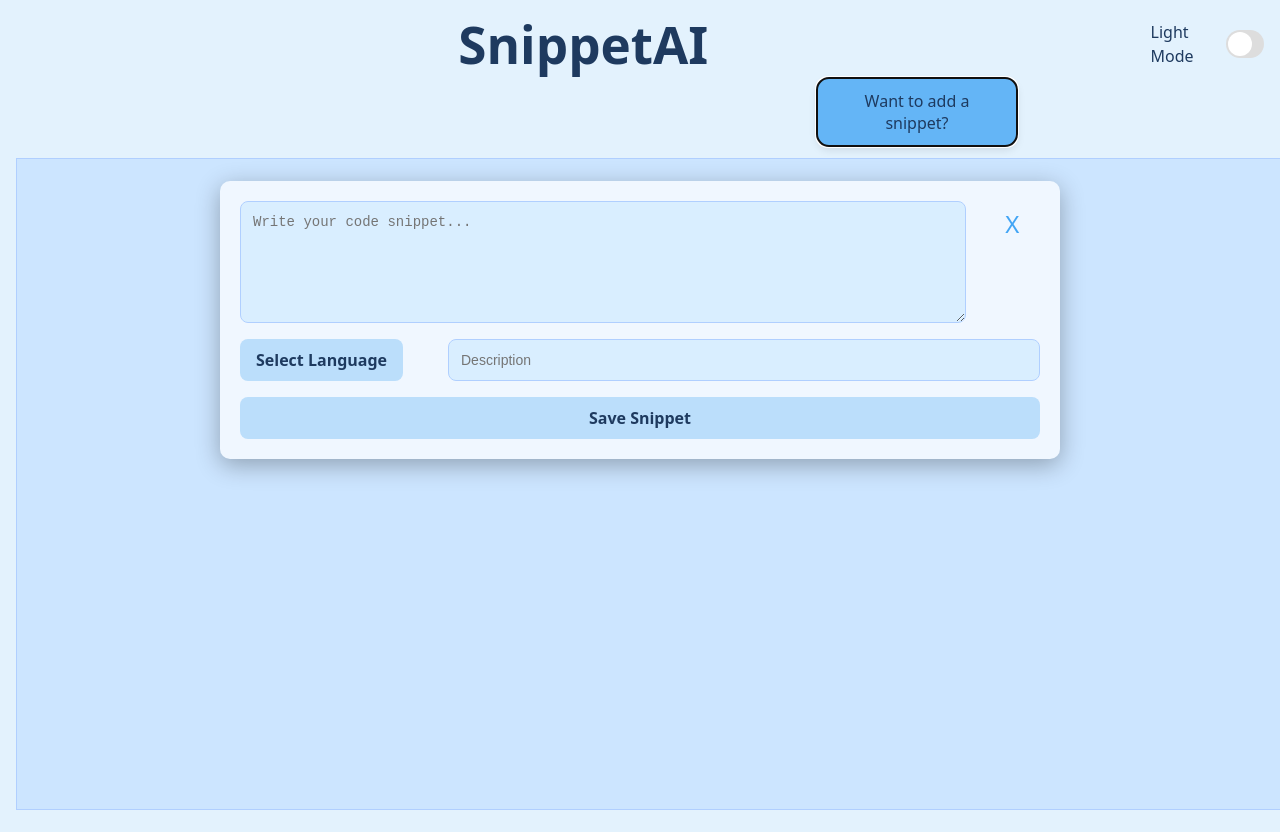
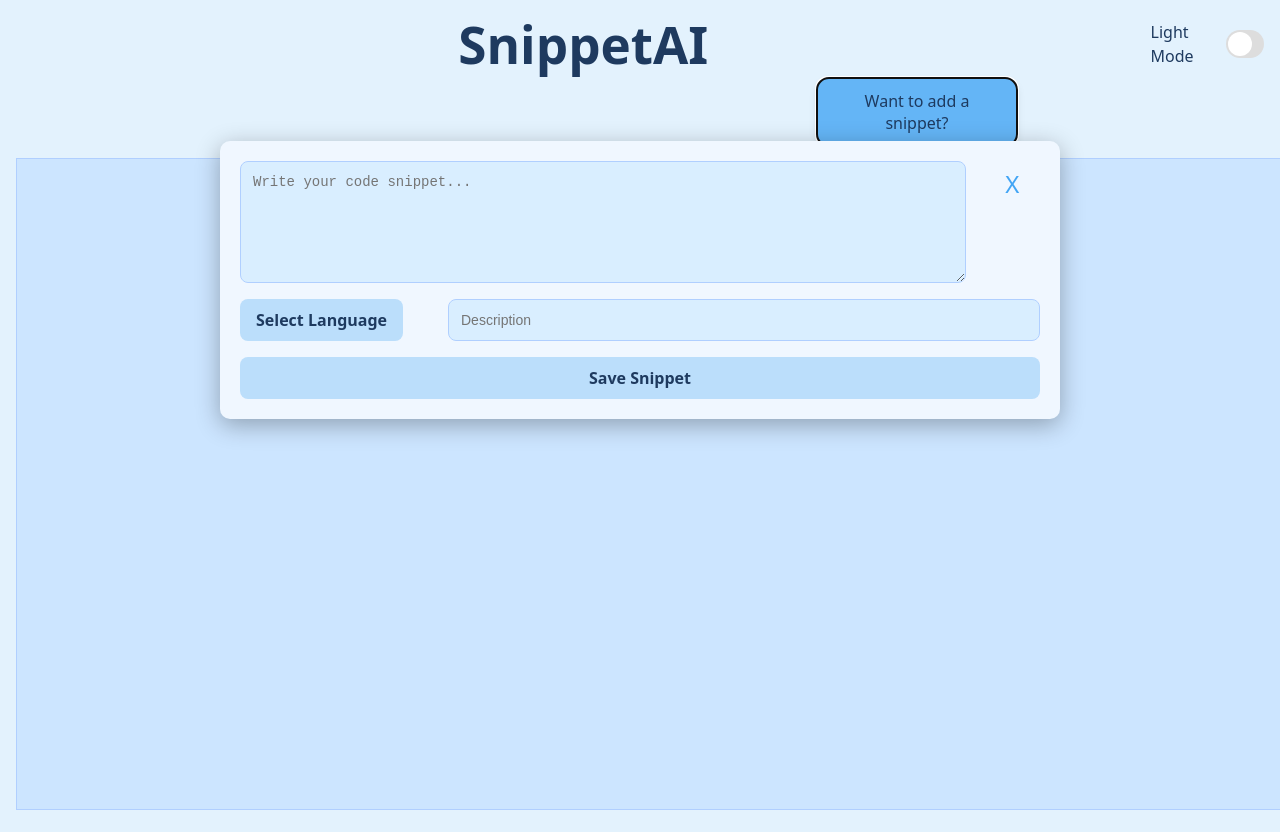
Before and after one commit to shircohen83/SnippetAI, a React (Vite) app: page / in a window 1280 px wide. Both pictures are taken after a click on the button "Want to add a snippet?". Shown: the top 832 px of the page. Built offline with nearby package versions, Linux system fonts and the light colour scheme.

Commit message:
editor placement fix

```diff
--- a/src/components/SnippetEditor.css
+++ b/src/components/SnippetEditor.css
@@ -1,6 +1,6 @@
 .snippet-editor-container {
   position: fixed;
-  top: 40%;
+  top: 35%;
   left: 50%;
   transform: translate(-50%, -50%); /* offset to truly center */
   display: flex;
```
